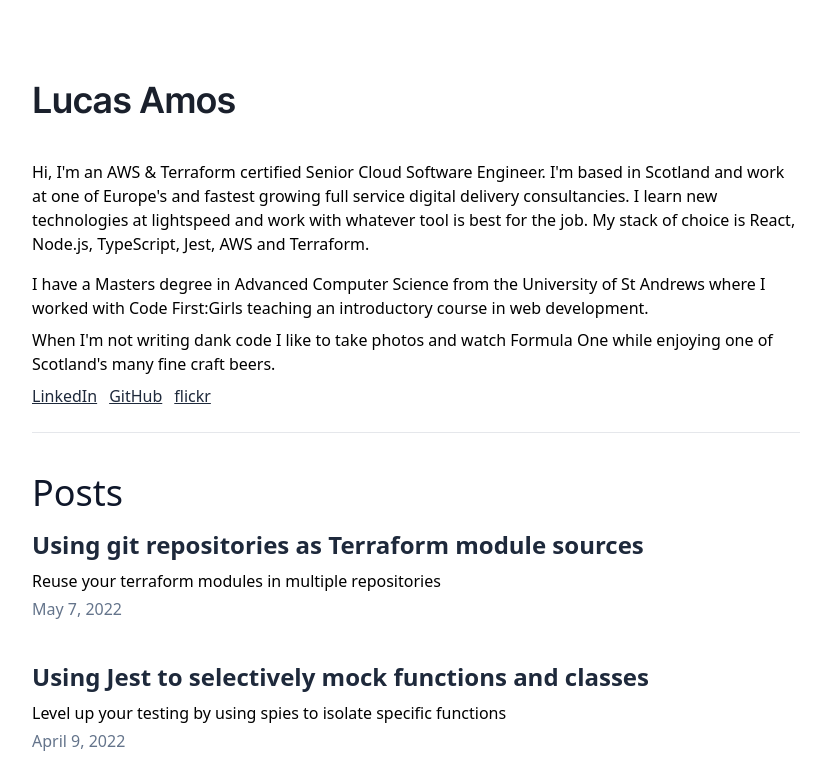
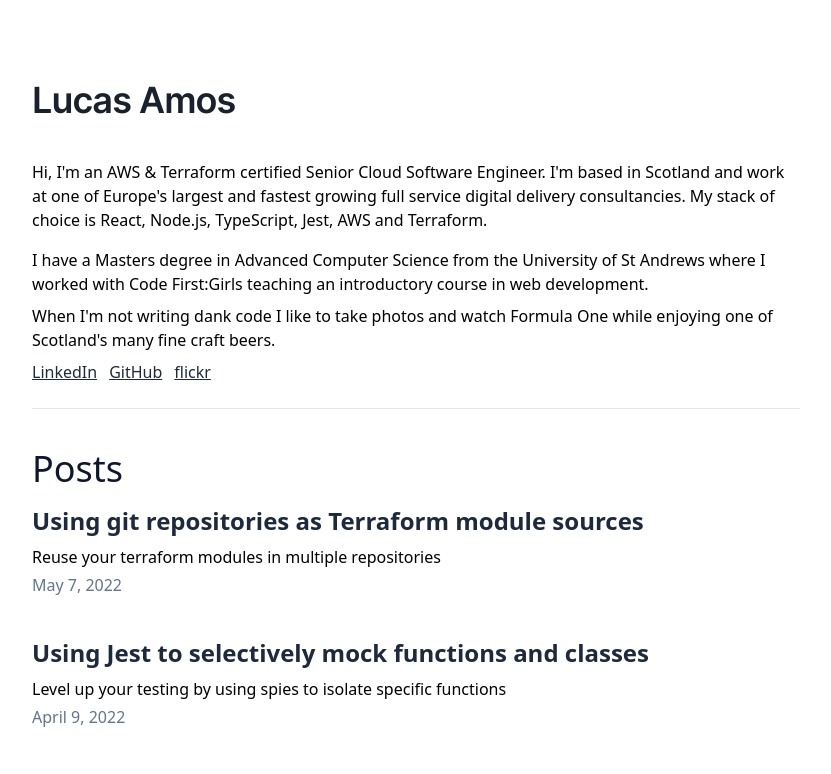
Before and after one commit to LucasAmos/lucasamos.dev-next, a Next.js app: page / in a window 1280 px wide. Shown: the top 774 px of the page, without its empty margins (224-1055 px from the left). Built offline with nearby package versions, Linux system fonts and the light colour scheme.

Commit message:
fix typo

```diff
--- a/pages/index.js
+++ b/pages/index.js
@@ -40,11 +40,10 @@ export default function Home({ allPostsData }) {
         <div>
           <p className="pb-4">
             Hi, I'm an AWS & Terraform certified Senior Cloud Software Engineer.
-            I'm based in Scotland and work at one of Europe's and fastest
-            growing full service digital delivery consultancies. I learn new
-            technologies at lightspeed and work with whatever tool is best for
-            the job. My stack of choice is React, Node.js, TypeScript, Jest, AWS
-            and Terraform.
+            I'm based in Scotland and work at one of Europe's largest and
+            fastest growing full service digital delivery consultancies. My
+            stack of choice is React, Node.js, TypeScript, Jest, AWS and
+            Terraform.
           </p>
           <p className="pb-2">
             I have a Masters degree in Advanced Computer Science from the
```
